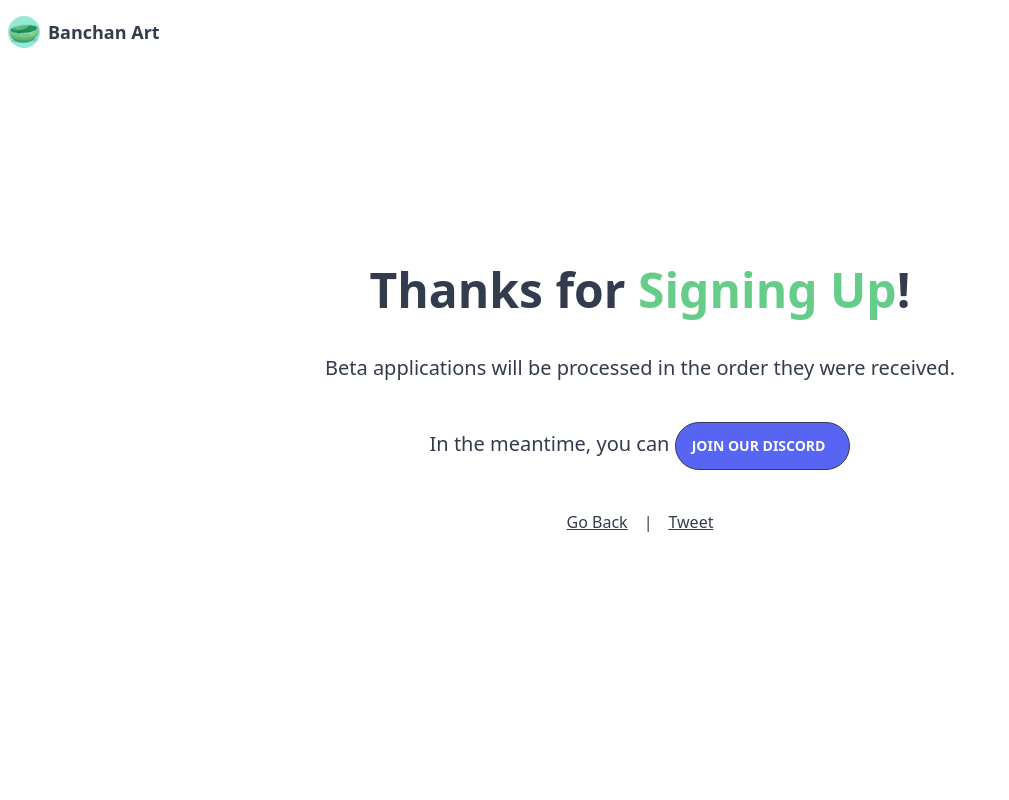
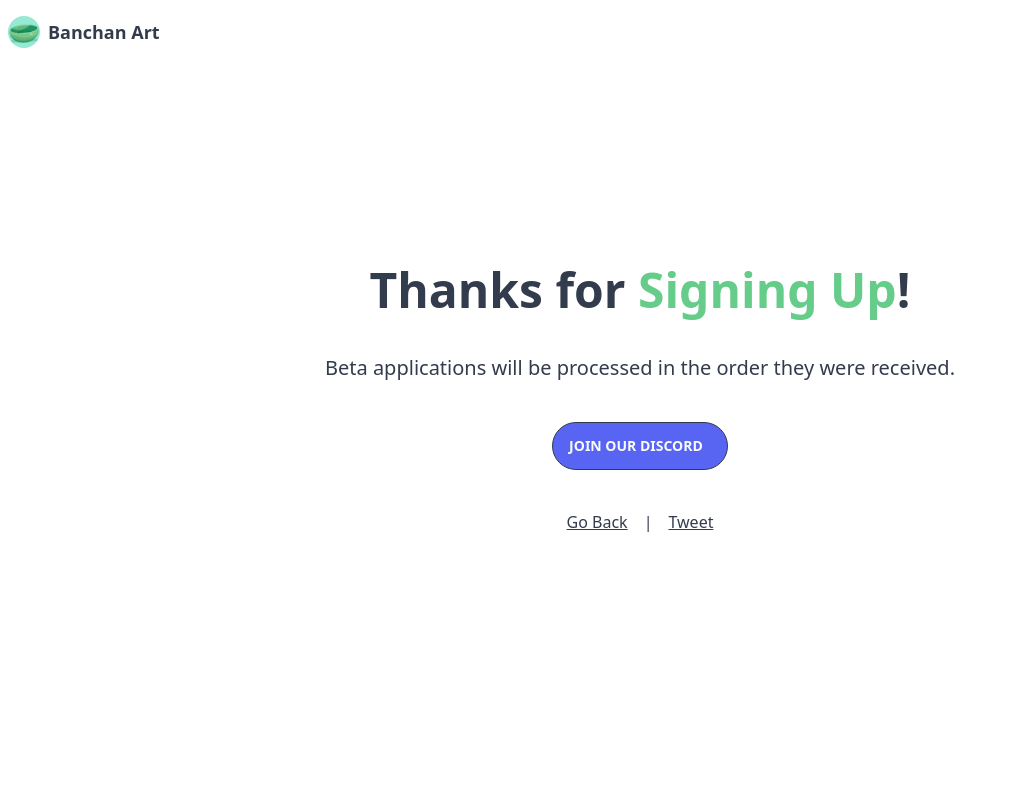
Before and after one commit to BanchanArt/banchan-landing-page, a website: page beta/success.html in a window 1280 px wide. Shown: the top 800 px of the page, without its empty margins (0-1009 px from the left). Drawn offline with nearby package versions, Linux system fonts and the light colour scheme; files that its build step writes are made by us from their sources.

Commit message:
cleanup on success page

```diff
--- a/beta/success.html
+++ b/beta/success.html
@@ -141,7 +141,6 @@
               received.
             </div>
             <div class="text-xl">
-              In the meantime, you can
               <a
                 href="https://discord.gg/FUkTHjGKJF"
                 target="_blank"
```
